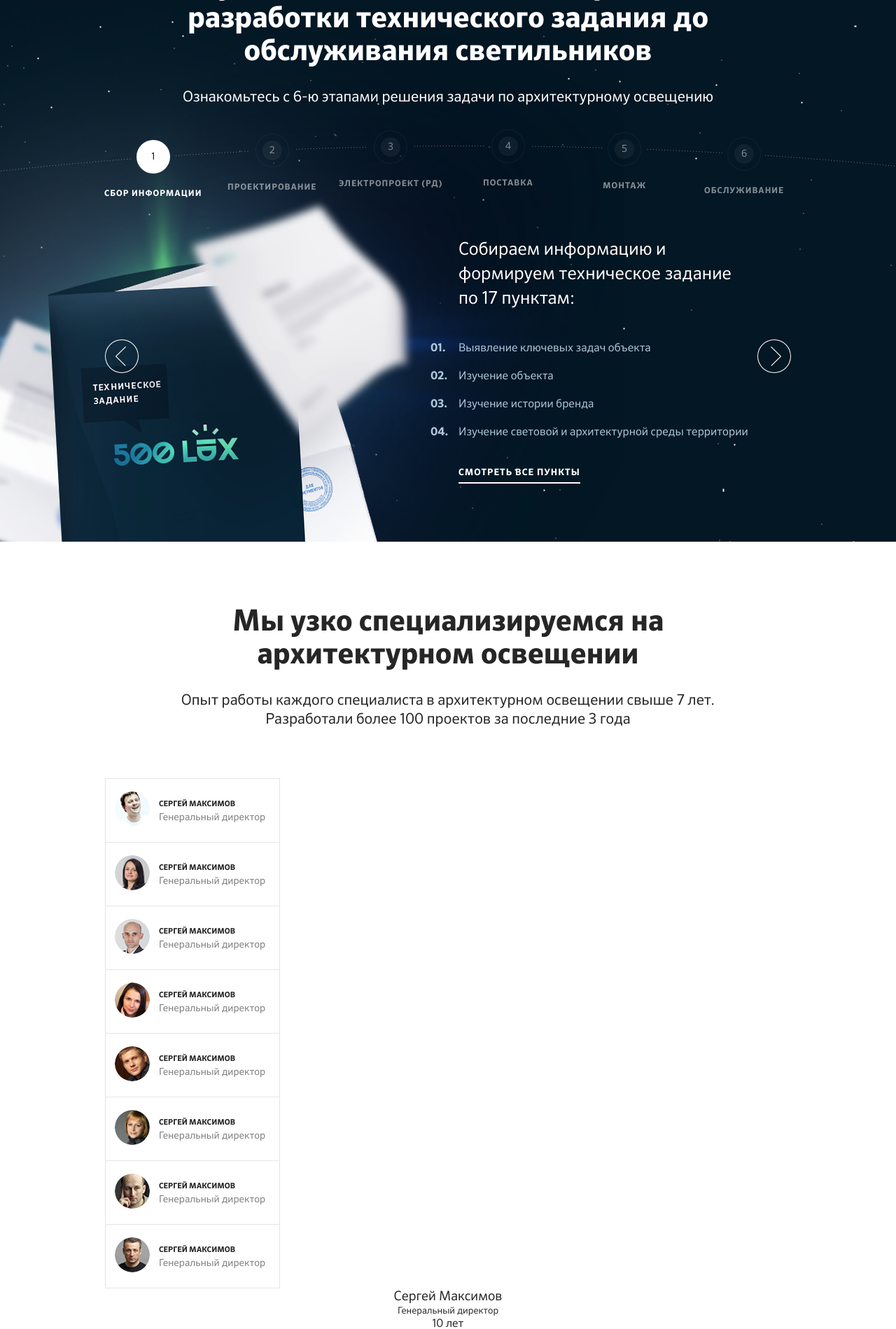
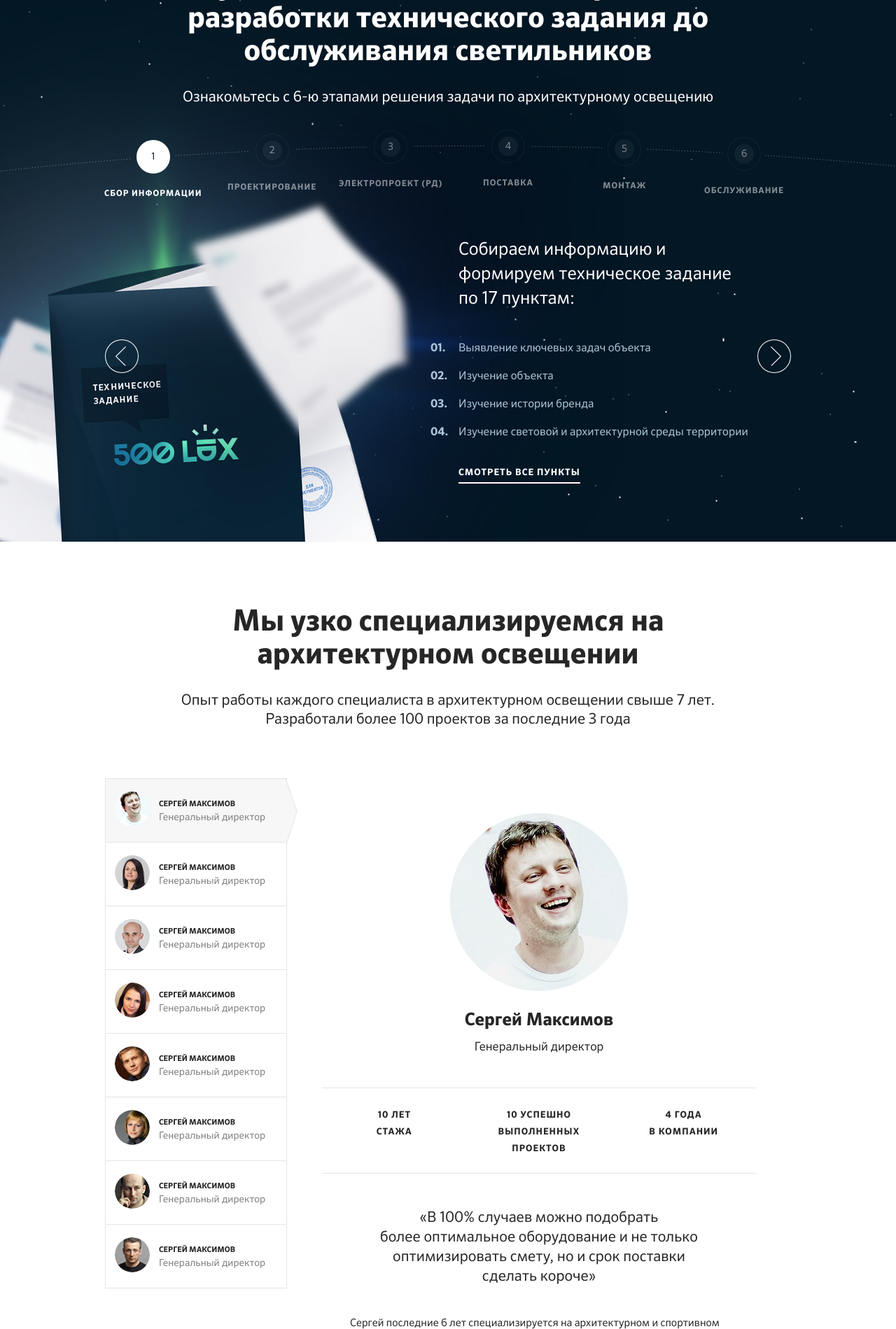
Before and after one commit to mikhkita/500lux, a PHP site: page / in a window 1280 px wide; the page is wider, and only the part inside the window is pictured. Shown: the part 3944-5843 px from the top of that part at 70% size. Run offline with PHP 8.4, Linux system fonts and the light colour scheme.

Commit message:
no message

```diff
--- a/css/layout.css
+++ b/css/layout.css
@@ -1163,6 +1163,7 @@ input:-moz-placeholder {
 		}
 		.b-6 .b-staff{
 			margin-top: 70px;
+			padding-bottom: 100px;
 		}
 			.b-6 .b-staff>.left{
 
@@ -1171,7 +1172,7 @@ input:-moz-placeholder {
 
 				}
 					.b-staff-thumbs li{
-						width: 250px;
+						width: 260px;
 						padding-right: 10px;
 						padding-left: 76px;
 						box-sizing: border-box;
@@ -1184,7 +1185,7 @@ input:-moz-placeholder {
 							height: 50px;
 							border-radius: 50%;
 							background-position: 50% 50%;
-							background-repeat: no-repeat;
+							background-size: cover;
 						}
 						.b-staff-thumbs li h6{
 							font-family: "SeroPro-Bold";
@@ -1196,43 +1197,68 @@ input:-moz-placeholder {
 							color: #7d7d7d;
 						}
 			.b-staff-slider{
-
+				width: 620px;
+				margin-right: 50px;
 			}
 				.b-staff-slider .b-slide{
 
 				}
 					.b-6 .b-image-cont{
-
+						display: inline-block;
+						margin-top: 50px;
 					}
 						.b-6 .b-image-cont .b-image{
-
+							background-position: 50% 50%;
+							background-size: cover;
+							width: 254px;
+							height: 254px;
+							margin-bottom: 25px;
 						}
 						.b-6 .b-image-cont h3{
-
+							font-size: 25px;
+							line-height: 35px;
+							font-family: "SeroPro-Bold";
+							margin-bottom: 3px;
 						}
 						.b-6 .b-image-cont h5{
-
+							font-size: 17px;
+							line-height: 35px;
 						}
 					.b-6 .b-skill{
-
+						border-top: 1px solid #e5e5e5;
+						border-bottom: 1px solid #e5e5e5;
+						margin-top: 40px;
+						padding: 27px 0px 22px;
 					}
 						.b-6 .b-skill li{
-
+							float: left;
+							width: 33.33333%;
 						}
 							.b-6 .b-skill li p{
-
+								line-height: 24px;
+								font-size: 13px;
+								font-family: "SeroPro-Bold";
+								text-transform: uppercase;
+								letter-spacing: 1px;
 							}
 					.b-6 .b-desc{
-
+						padding-top: 50px;
 					}
 						.b-6 .b-desc h3{
-
+							font-size: 21px;
+							line-height: 28px;
+							margin-bottom: 40px;
 						}
 						.b-6 .b-desc p{
-
+							width: 540px;
+							display: inline-block;
+							font-size: 15px;
+							text-align: left;
+							line-height: 24px;
+							margin-bottom: 20px;
 						}
 					.b-6 .b-butt-cont{
-
+						padding-top: 30px;
 					}
 						.b-6 .b-green-butt{
 
--- a/index.html
+++ b/index.html
@@ -368,7 +368,7 @@
 			<div class="b-staff clearfix">
 				<div class="left">
 					<ul class="b-left-thumbs b-staff-thumbs">
-						<li>
+						<li class="active">
 							<div style="background-image: url('i/b-6/1.png');"></div>
 							<h6>Сергей Максимов</h6>
 							<p>Генеральный директор</p>
@@ -413,11 +413,11 @@
 				<div class="right b-slider b-staff-slider">
 					<div class="b-slide">
 						<div class="b-image-cont">
-							<div class="b-image"></div>
+							<div class="b-image" style="background-image: url('i/b-6/man.png');"></div>
 							<h3>Сергей Максимов</h3>
 							<h5>Генеральный директор</h5>
 						</div>
-						<ul class="b-skill">
+						<ul class="b-skill clearfix">
 							<li>
 								<p>10 лет<br>стажа</p>
 							</li>
```
Also changed, not shown: i/b-6/man.png (renamed from i/b-6/chosen.png).
